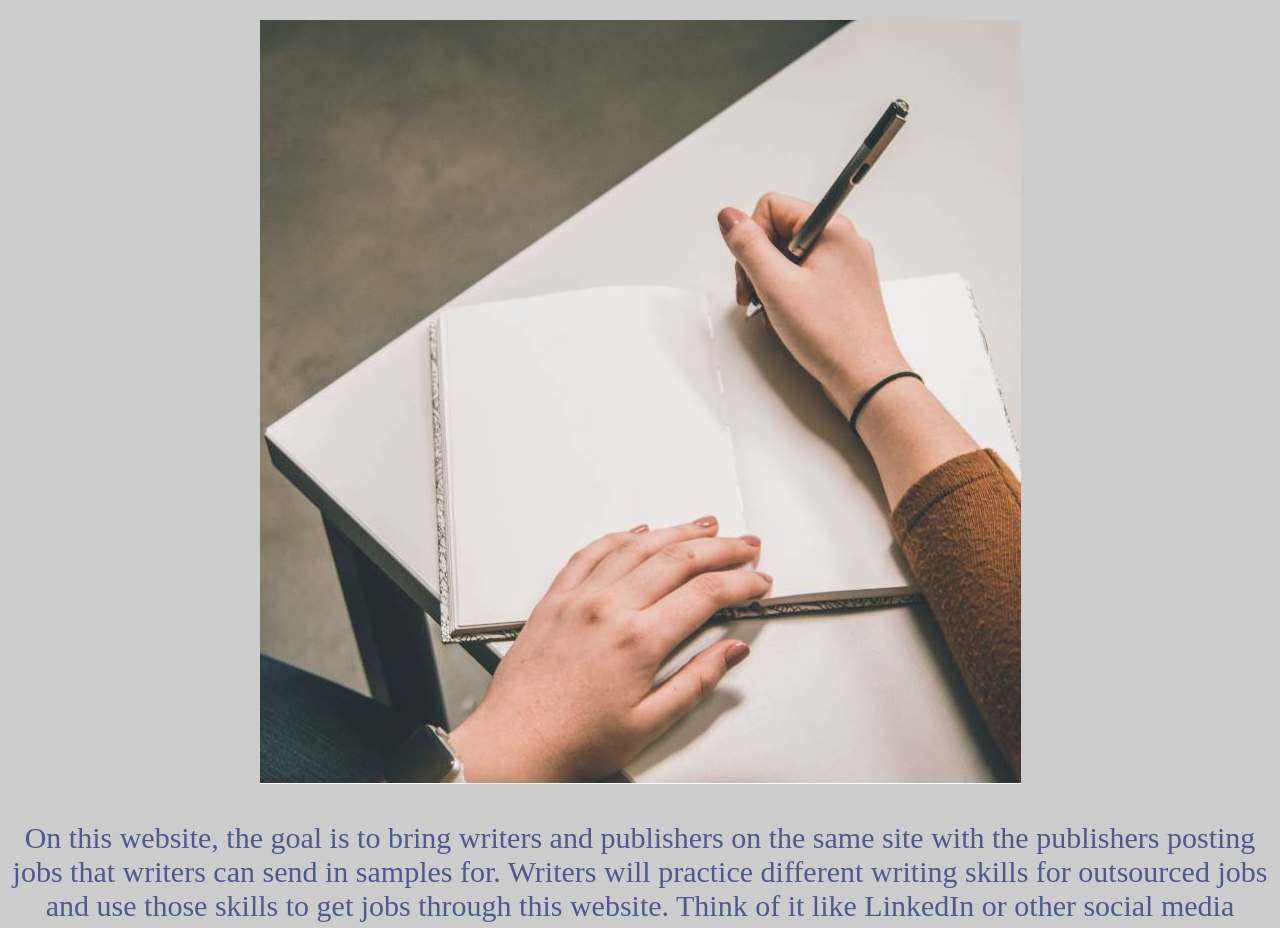
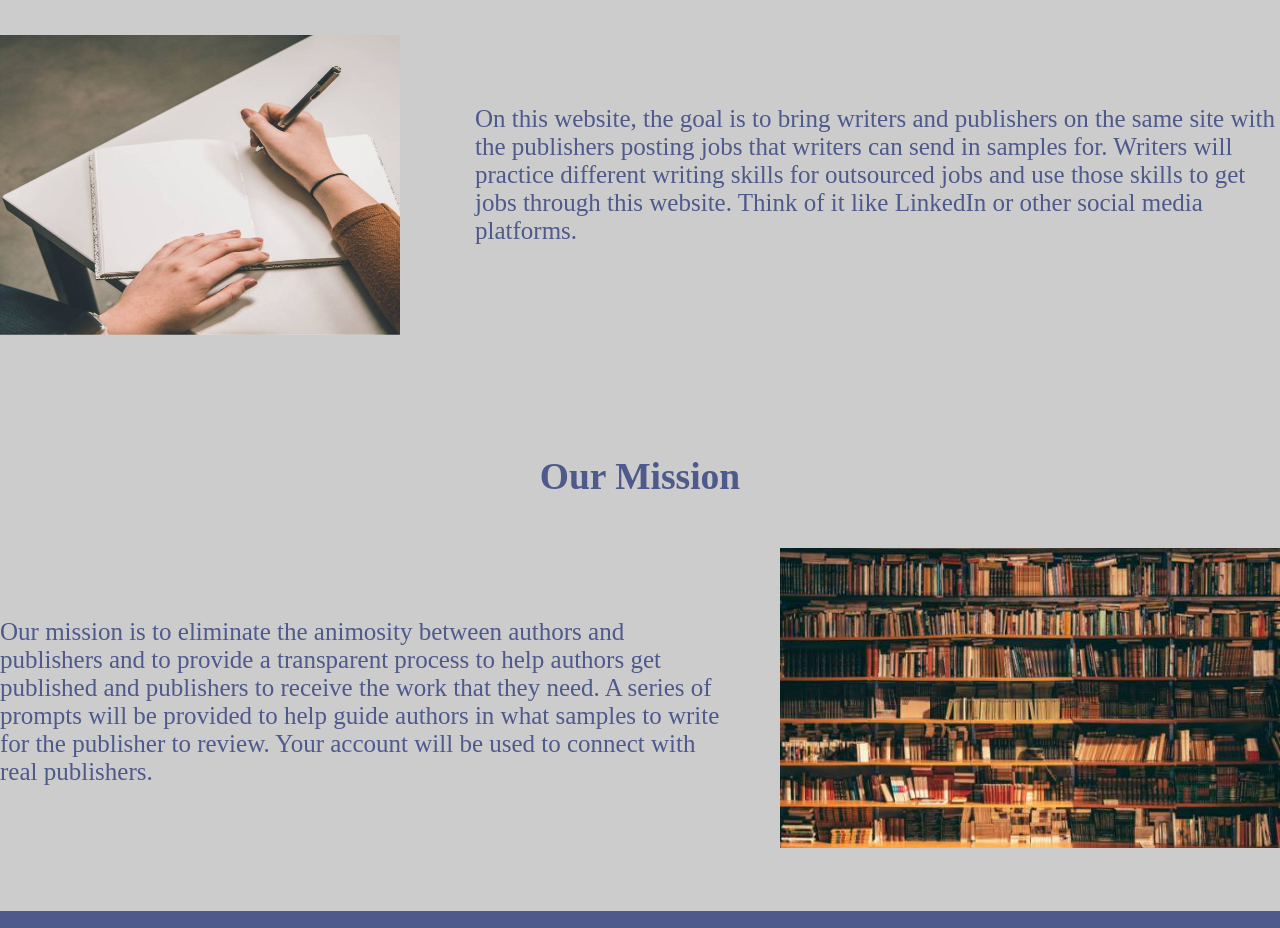
Before and after one commit to JuliaRitchie/WDD130, a plain HTML site: page author/index.html in a window 1280 px wide. Shown: the part 309-1237 px from the top of the page. Drawn offline with Linux system fonts and the light colour scheme; a web font is replaced by a local one.

Commit message:
commit on 'master'

```diff
--- a/author/index.html
+++ b/author/index.html
@@ -21,23 +21,27 @@
                 <a href="contactus.html">Contact Us</a>
             </nav>
         </header>
-        <section id="homepage-section">
+        <section id="form1">
             <h1>How can you get published effectively?</h1>
-            <img src="images/writing-notebook.jpg">
+            <img src="images/writing-notebook.jpg" class="writing-notebook">
+            <div class="homepage-text">
                 <p>
                     On this website, the goal is to bring writers and publishers on the same site with the publishers posting jobs that writers can send in samples for.
                     Writers will practice different writing skills for outsourced jobs and use those skills to get jobs through this website.
                     Think of it like LinkedIn or other social media platforms.
                 </p>
+            </div>
         </section>
 
-        <section id="homepage-section2">
+        <section id="form2">
             <h1>Our Mission</h1>
-            <img src="images/bookshelf.jpg">
+            <img src="images/bookshelf.jpg" class="bookshelf">
+            <div class="left-text">
                 <p>
                     Our mission is to eliminate the animosity between authors and publishers and to provide a transparent process to help authors get published and publishers to receive the work that they need.
                     A series of prompts will be provided to help guide authors in what samples to write for the publisher to review. Your account will be used to connect with real publishers.
                 </p>
+            </div>
         </section>
         <footer>
             <h3>Finally Published &copy; 2022 - Julia Ritchie</h3>
--- a/author/styles/style.css
+++ b/author/styles/style.css
@@ -11,8 +11,8 @@ nav a{
     text-align: center;
     color: #ccc;
     text-decoration: none;
-    padding: 50px;
-    font-size: 30px;
+    padding: 40px;
+    font-size: 25px;
 
 }
 
@@ -27,7 +27,7 @@ body {
     background-color: #ccc;
     color: #4e598c  ;
     font-family: 'Joan';
-    font-size: 30px;
+    font-size: 25px;
     margin: 0;
     padding: 0;
 }
@@ -92,10 +92,50 @@ footer .social img{
     padding-top: 15px;
 }
 
-#homepage-section{
+h1{
     text-align: center;
+    margin-bottom: 50px;
+}
+.bookshelf{
+    width: 500px;
+    height: 500px;
 }
 
-#homepage-section2{
-    text-align: center;
+.writing-notebook{
+    height: 300px;
+    width: 400px;
+    margin-right: 75px;
 }
+
+#form1{
+    margin-top: 50px;
+}
+
+.writing-notebook{
+    float: left;
+
+}
+
+#right-text{
+    float: right;
+}
+
+#form2{
+    margin-top: 210px;
+}
+
+.bookshelf{
+    margin-top: 0px;
+    float: right;
+    height: 300px;
+    margin-left: 50px;
+}
+
+.homepage-text{
+    margin-top: 120px;
+}
+
+.left-text{
+    margin-top: 120px;
+    margin-bottom: -75px;
+}
```
Also changed, not shown: author/contactus.html (+1 -1 lines), author/page2.html (+1 -1 lines), author/page3.html (+1 -1 lines). Lines whose indentation alone changed are shown as unchanged.
